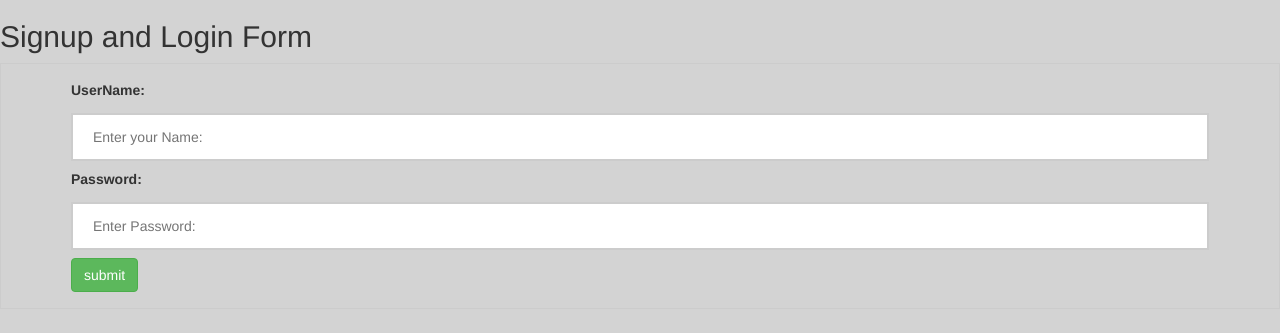
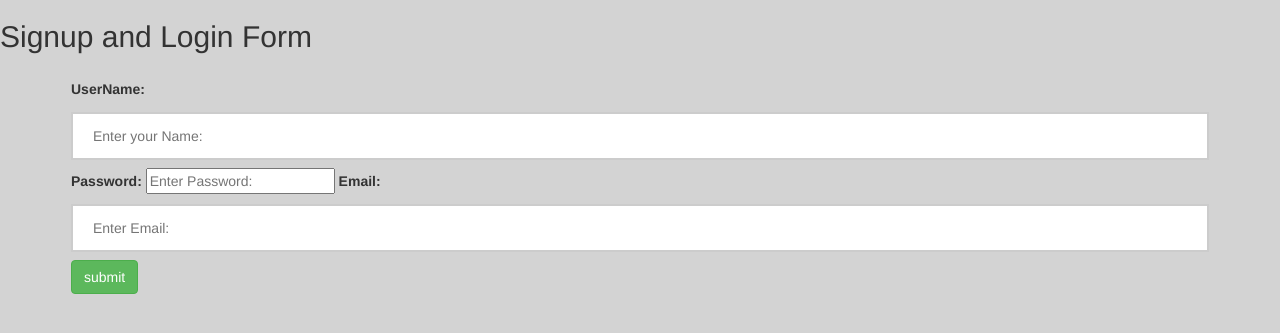
Before and after one commit to adhamsaadi/WebDesign, a Python web app: template Templates/index2.html in a window 1280 px wide. Shown: the top 333 px of the page. Run offline with Jinja, Linux system fonts and the light colour scheme; the template is opened without the code that fills it, so the values that code supplies are empty; some libraries are stand-ins or nearby versions.

Commit message:
Update index2.html

```diff
--- a/Templates/index2.html
+++ b/Templates/index2.html
@@ -1,4 +1,17 @@
  <!DOCTYPE html>
+<html>
+<head>
+
+  <meta charset="utf-8">
+  <meta name="viewport" content="width=device-width, initial-scale=1">
+  <link rel="stylesheet" href="https://maxcdn.bootstrapcdn.com/bootstrap/3.4.1/css/bootstrap.min.css">
+  <script src="https://ajax.googleapis.com/ajax/libs/jquery/3.5.1/jquery.min.js"></script>
+  <script src="https://maxcdn.bootstrapcdn.com/bootstrap/3.4.1/js/bootstrap.min.js"></script>
+
+<style>
+
+
+    <!DOCTYPE html>
 <html>
 <head>
 
@@ -21,7 +34,15 @@
         box-sizing: border-box;
     }
 
-
+   input[type=text],
+    input[type=Email] {
+        width: 100%;
+        padding: 12px 20px;
+        margin: 8px 0;
+        display: inline-block;
+        border: 2px solid #ccc;
+        box-sizing: border-box;
+    }
 
     .btn btn-primary {
         padding: 15px 20px;
@@ -63,7 +84,7 @@
     <h2>Signup and Login Form</h2>
 
     <!--Step 1:Adding HTML-->
-    <form action="" style="border:1px solid #ccc">
+     <form action="connect.php" method="post">
         <div class="container">
             <label><b>UserName:</b></label>
             <input type="text" placeholder="Enter your Name:" name="Name" required>
@@ -71,7 +92,8 @@
             <label><b>Password:</b></label>
             <input type="password" placeholder="Enter Password:" name="psw" required>
 
-
+            <label><b>Email:</b></label>
+            <input type="Email" placeholder="Enter Email:" name="Email" required>
 
             <div class="clearfix">
 
```
